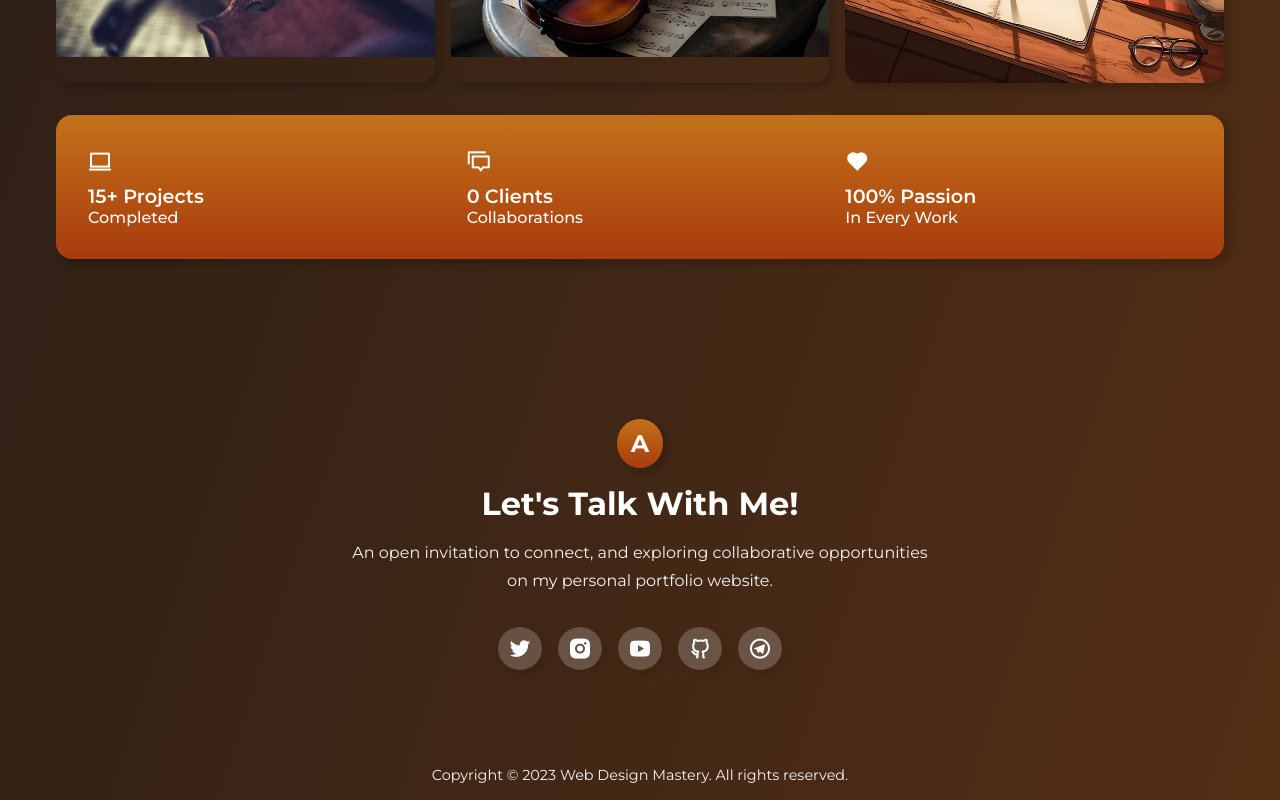
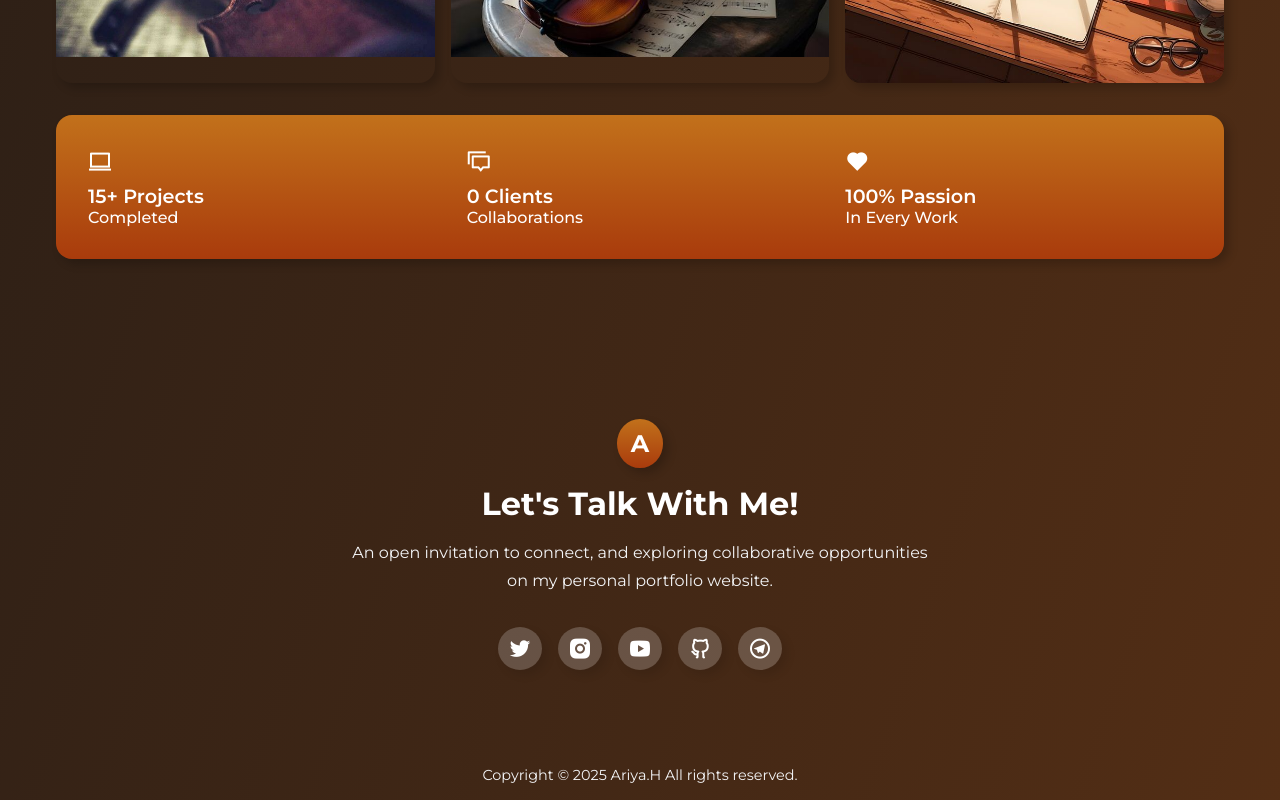
Before and after one commit to Ariya1388h/Personal-Portfolio, a plain HTML site: page index.html in a window 1280 px wide. Shown: the part 3043-3843 px from the top of the page. Drawn offline with nearby package versions, Linux system fonts and the light colour scheme.

Commit message:
little fix

```diff
--- a/index.html
+++ b/index.html
@@ -61,7 +61,7 @@
       </div>
     </section>
 
-    <section class="section__container service__container" id="service">
+<section class="section__container service__container" id="service">
   <h2 class="section__header">My Best Services</h2>
   <div class="service__grid">
     <div class="service__card">
@@ -115,7 +115,7 @@
   </div>
 </section>
 
-    <section class="section__container portfolio__container" id="portfolio">
+<section class="section__container portfolio__container" id="portfolio">
   <h2 class="section__header">My Portfolio</h2>
   <p class="section__description">
     Here you can see a collection of my works, from web development projects
@@ -179,7 +179,7 @@
       </div>
     </section>
     <footer class="footer">
-      Copyright © 2023 Web Design Mastery. All rights reserved.
+      Copyright © 2025 Ariya.H All rights reserved.
     </footer>
 
     <script src="https://unpkg.com/scrollreveal"></script>
```
